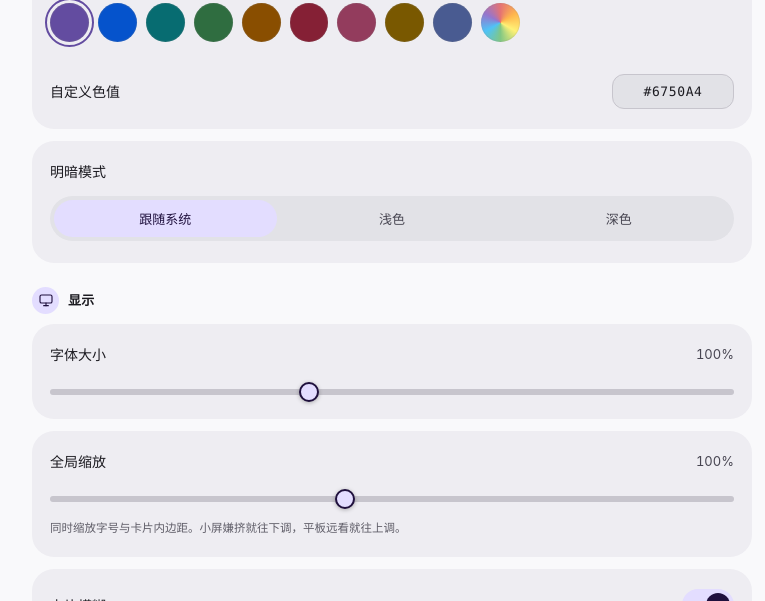
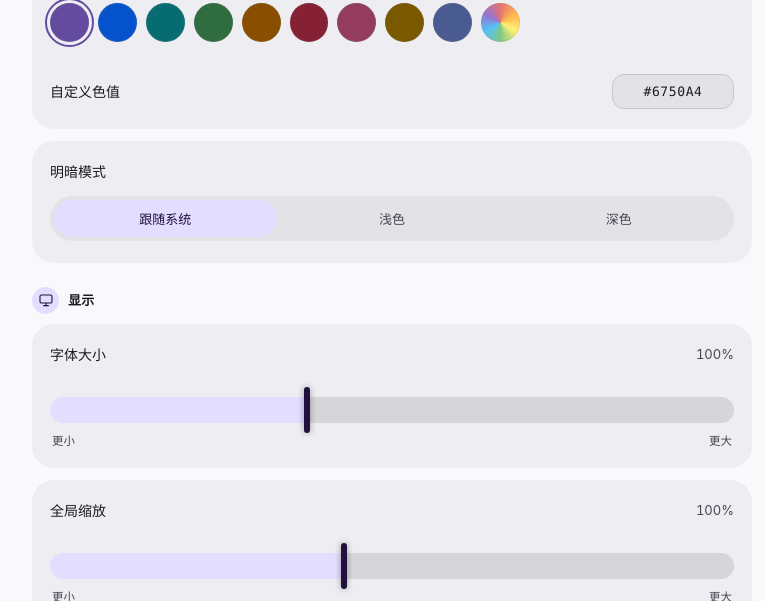
Before and after one commit to mikuplus/y700-coloros-charge-keepalive, a plain HTML site: page webroot/index.html in a window 1280 px wide. Both pictures are taken after a click on the button "设置". Shown: the part 199-800 px from the top of the page, without its empty margins (248-1013 px from the left). Drawn offline with Linux system fonts and the light colour scheme.

Commit message:
style(webui): 滑块改成进度条式
参考 LLPower 的样式：粗圆角轨道、左侧实心填充、竖线把手。

- 轨道 26px 高，填充用 primaryContainer 硬切到当前值
- 把手 6x46px 圆角竖条，用 onPrimaryContainer 浅色，在深红填充上才看得见
- 两端加 更小/更大 标签
- 填充宽度由 --pct 驱动，拖动时实时更新
- 未填充区按明暗模式给半透明白/黑

拾色器的三条彩色渐变滑块（.tinted）不受影响。

```diff
--- a/webroot/index.html
+++ b/webroot/index.html
@@ -254,6 +254,30 @@
   .switch input:checked + .track{background:var(--primary-container)}
   .switch input:checked + .track::after{transform:translateX(20px);background:var(--on-primary-container)}
 
+  /* 进度条式滑块：粗轨道 + 左侧填充 + 竖线把手 */
+  input[type=range].bar{
+    height:46px;margin:8px 0 0;
+    --pct:50%;
+    --fill:var(--primary-container);
+    --empty:var(--bar-empty,rgba(255,255,255,.11));
+  }
+  input[type=range].bar::-webkit-slider-runnable-track{
+    height:26px;border-radius:13px;
+    background:linear-gradient(to right,
+      var(--fill) 0, var(--fill) var(--pct),
+      var(--empty) var(--pct), var(--empty) 100%);
+  }
+  input[type=range].bar::-webkit-slider-thumb{
+    -webkit-appearance:none;width:6px;height:46px;border-radius:3px;
+    background:var(--on-primary-container);border:none;
+    margin-top:-10px;box-shadow:0 0 6px rgba(0,0,0,.35);
+  }
+  .bar-ends{
+    display:flex;justify-content:space-between;
+    font-size:calc(11.5px*var(--txt));color:var(--on-surface-variant);
+    padding:0 2px 12px;
+  }
+
   .chips{display:flex;flex-wrap:wrap;gap:8px;padding:12px 0 6px}
   .tchip{
     border:1px solid var(--outline-variant);background:transparent;
@@ -392,7 +416,8 @@
         <span class="row-label">字体大小</span>
         <span class="row-value" id="txtVal">100%</span>
       </div>
-      <input type="range" id="txtRange" min="85" max="125" step="5" value="100">
+      <input type="range" id="txtRange" min="85" max="125" step="5" value="100" class="bar">
+      <div class="bar-ends"><span>更小</span><span>更大</span></div>
     </div>
 
     <div class="panel">
@@ -400,7 +425,8 @@
         <span class="row-label">全局缩放</span>
         <span class="row-value" id="spVal">100%</span>
       </div>
-      <input type="range" id="spRange" min="85" max="120" step="5" value="100">
+      <input type="range" id="spRange" min="85" max="120" step="5" value="100" class="bar">
+      <div class="bar-ends"><span>更小</span><span>更大</span></div>
       <p class="hint">同时缩放字号与卡片内边距。小屏嫌挤就往下调，平板远看就往上调。</p>
     </div>
 
@@ -761,6 +787,7 @@ function applyUiScale(c, sc) {
   var on = state.blur === 1;
   var dk = isDark();
   root.style.setProperty("--blur", on ? "22px" : "0px");
+  root.style.setProperty("--bar-empty", dk ? "rgba(255,255,255,0.11)" : "rgba(0,0,0,0.10)");
   /* 浅色背景本身很淡，卡片要更实一点，否则和背景糊成一片 */
   root.style.setProperty("--card-bg", on ? hexToRgba(c.surfaceContainer, dk ? 0.52 : 0.76) : c.surfaceContainer);
   root.style.setProperty("--hero-bg", on ? hexToRgba(c.primaryContainer, dk ? 0.7 : 0.95) : c.primaryContainer);
@@ -1073,6 +1100,12 @@ function buildCardChips() {
   syncCardChips();
 }
 
+function paintRange(el) {
+  var min = parseFloat(el.min), max = parseFloat(el.max), v = parseFloat(el.value);
+  var pct = ((v - min) / (max - min) * 100).toFixed(2) + "%";
+  el.style.setProperty("--pct", pct);
+}
+
 function syncDisplay() {
   var t = Math.round(state.txt * 100), g = Math.round(state.sp * 100);
   $("txtRange").value = t;
@@ -1080,6 +1113,8 @@ function syncDisplay() {
   setText("txtVal", t + "%");
   setText("spVal", g + "%");
   $("blurTgl").checked = state.blur === 1;
+  paintRange($("txtRange"));
+  paintRange($("spRange"));
 }
 
 function syncParams() {
@@ -1186,6 +1221,7 @@ document.querySelectorAll("#modeSeg button").forEach(function (b) {
 });
 
 $("txtRange").addEventListener("input", function () {
+  paintRange(this);
   state.txt = parseFloat(this.value) / 100;
   setText("txtVal", this.value + "%");
   applyTheme();
@@ -1193,6 +1229,7 @@ $("txtRange").addEventListener("input", function () {
 $("txtRange").addEventListener("change", saveAppearance);
 
 $("spRange").addEventListener("input", function () {
+  paintRange(this);
   state.sp = parseFloat(this.value) / 100;
   setText("spVal", this.value + "%");
   applyTheme();
```
